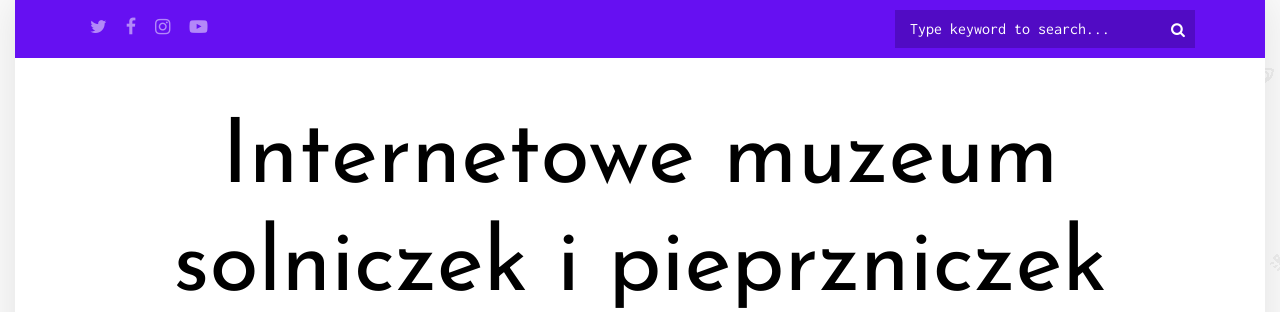
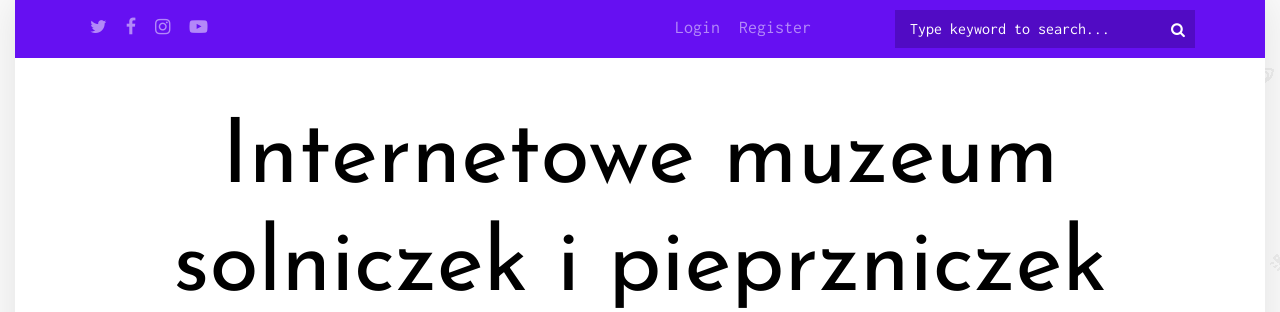
Before and after one commit to hhef/salt_and_pepper_shakers, a Django app: page /about/ in a window 1280 px wide. Shown: the top 312 px of the page. Run offline with Django 3.2, Linux system fonts and the light colour scheme; some libraries are stand-ins or nearby versions; some web fonts are replaced.

Commit message:
add login and profile buttons

```diff
--- a/posts/templates/posts/base.html
+++ b/posts/templates/posts/base.html
@@ -32,18 +32,27 @@
         <div class="top-bar">
           <div class="container">
             <div class="row">
-              <div class="col-9 social">
+              <div class="col social">
                 <a href="#"><span class="fa fa-twitter"></span></a>
                 <a href="#"><span class="fa fa-facebook"></span></a>
                 <a href="#"><span class="fa fa-instagram"></span></a>
                 <a href="#"><span class="fa fa-youtube-play"></span></a>
               </div>
-              <div class="col-3 search-top">
+              <div class="col search-top">
                 <!-- <a href="#"><span class="fa fa-search"></span></a> -->
                 <form action="#" class="search-top-form">
                   <span class="icon fa fa-search"></span>
                   <input type="text" id="s" placeholder="Type keyword to search...">
                 </form>
+                <div class="col social">
+                    {% if user.is_authenticated %}
+                        <a href="#">Logout</a>
+                        <a href="#">Profile</a>
+                    {% else %}
+                        <a href="#">Login</a>
+                        <a href="#">Register</a>
+                    {% endif %}
+                </div>
               </div>
             </div>
           </div>
```
